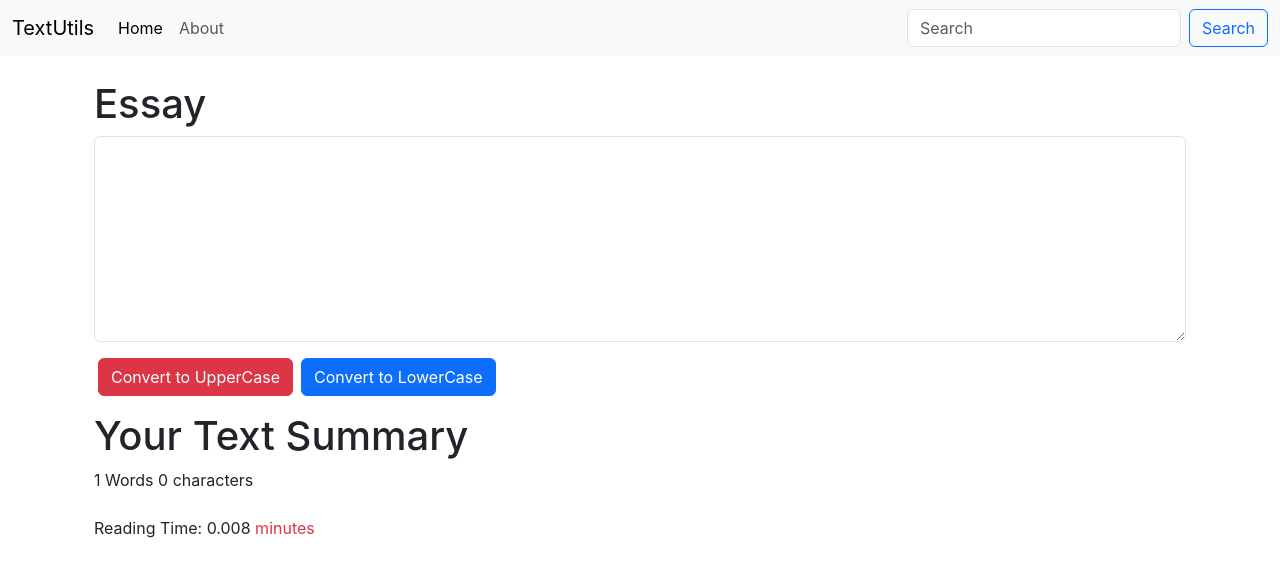
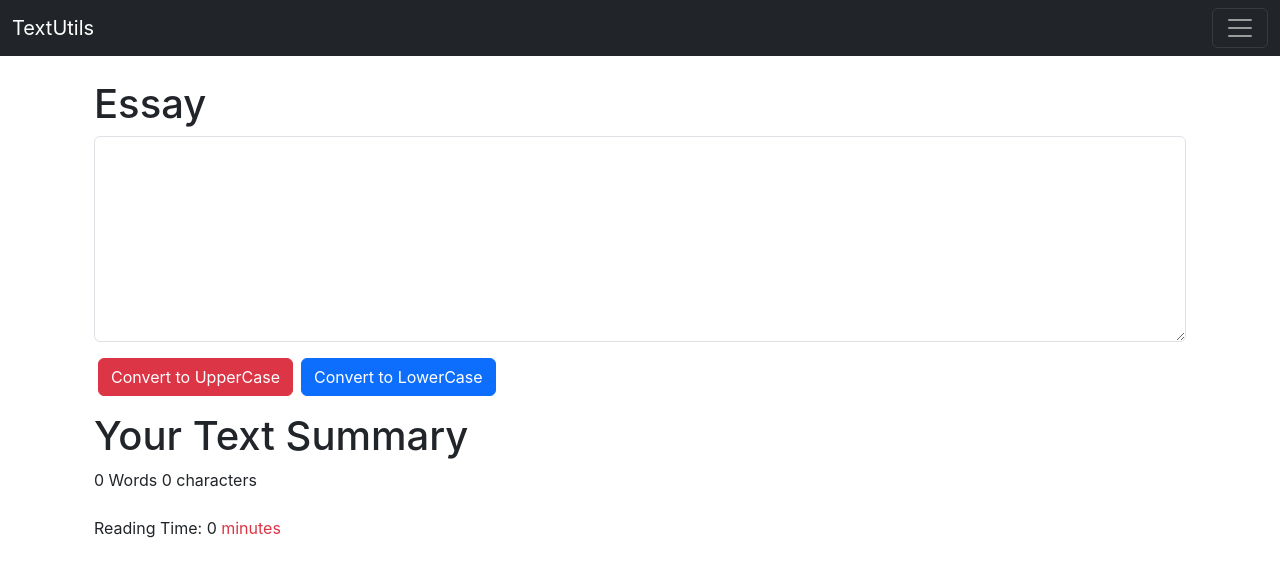
Before and after one commit to yashvardhansingh-hello/textUtils, a React (Create React App) app: page / in a window 1280 px wide. Shown: the top 576 px of the page. Built offline with nearby package versions, Linux system fonts and the light colour scheme.

Commit message:
Fixed following errors:
1)Websites failed when word count was 0.
Changed from using match and regex to using split string

2)Inserted a new type of navbar and made it better styled

```diff
--- a/src/components/Navbar.tsx
+++ b/src/components/Navbar.tsx
@@ -2,25 +2,31 @@ import React from 'react'
 
 export default function Navbar (props: {title: string,aboutText: string}) {
   return (
-    <nav className="navbar navbar-expand-lg bg-body-tertiary">
+    <nav className="navbar navbar-dark bg-dark">
   <div className="container-fluid">
     <a className="navbar-brand" href="/">{props.title}</a>
-    <button className="navbar-toggler" type="button" data-bs-toggle="collapse" data-bs-target="#navbarSupportedContent" aria-controls="navbarSupportedContent" aria-expanded="false" aria-label="Toggle navigation">
+    <button className="navbar-toggler" type="button" style={{boxShadow:'none'}} data-bs-toggle="offcanvas" data-bs-target="#offcanvasDarkNavbar" aria-controls="offcanvasDarkNavbar" aria-label="Toggle navigation">
       <span className="navbar-toggler-icon"></span>
     </button>
-    <div className="collapse navbar-collapse" id="navbarSupportedContent">
-      <ul className="navbar-nav me-auto mb-2 mb-lg-0">
+    <div className="offcanvas offcanvas-end text-bg-dark" tabIndex={-1} id="offcanvasDarkNavbar" aria-labelledby="offcanvasDarkNavbarLabel">
+      <div className="offcanvas-header">
+        <h5 className="offcanvas-title" id="offcanvasDarkNavbarLabel">{props.title}</h5>
+        <button type="button" className="btn-close btn-close-white" data-bs-dismiss="offcanvas" aria-label="Close"></button>
+      </div>
+      <div className="offcanvas-body">
+        <ul className="navbar-nav justify-content-end flex-grow-1 pe-3">
           <li className="nav-item">
             <a className="nav-link active" aria-current="page" href="/">Home</a>
           </li>
           <li className="nav-item">
-          <a className="nav-link" href="/">{props.aboutText}</a>
+            <a className="nav-link active" aria-current="page" href="/">{props.aboutText}</a>
           </li>
         </ul>
-      <form className="d-flex" role="search">
-        <input className="form-control me-2" type="search" placeholder="Search" aria-label="Search"></input>
-        <button className="btn btn-outline-primary" id='search-button' type="submit">Search</button>
+        <form className="d-flex mt-3" role="search">
+          <input className="form-control me-2" type="search" placeholder="Search" aria-label="Search"/>
+          <button className="btn btn-success" type="submit">Search</button>
         </form>
+      </div>
     </div>
   </div>
 </nav>
--- a/src/components/TextForm.tsx
+++ b/src/components/TextForm.tsx
@@ -14,6 +14,9 @@ export default function TextForm(props: {heading: any}) {
   }
   const [text, setText] = useState("");
   let words = text.split(" ").length;
+  if(text.split(" ")[0]===''){
+    words= 0;
+  }
   return (
     <>
     <div className='container'>
```
Lines whose indentation alone changed are shown as unchanged.
